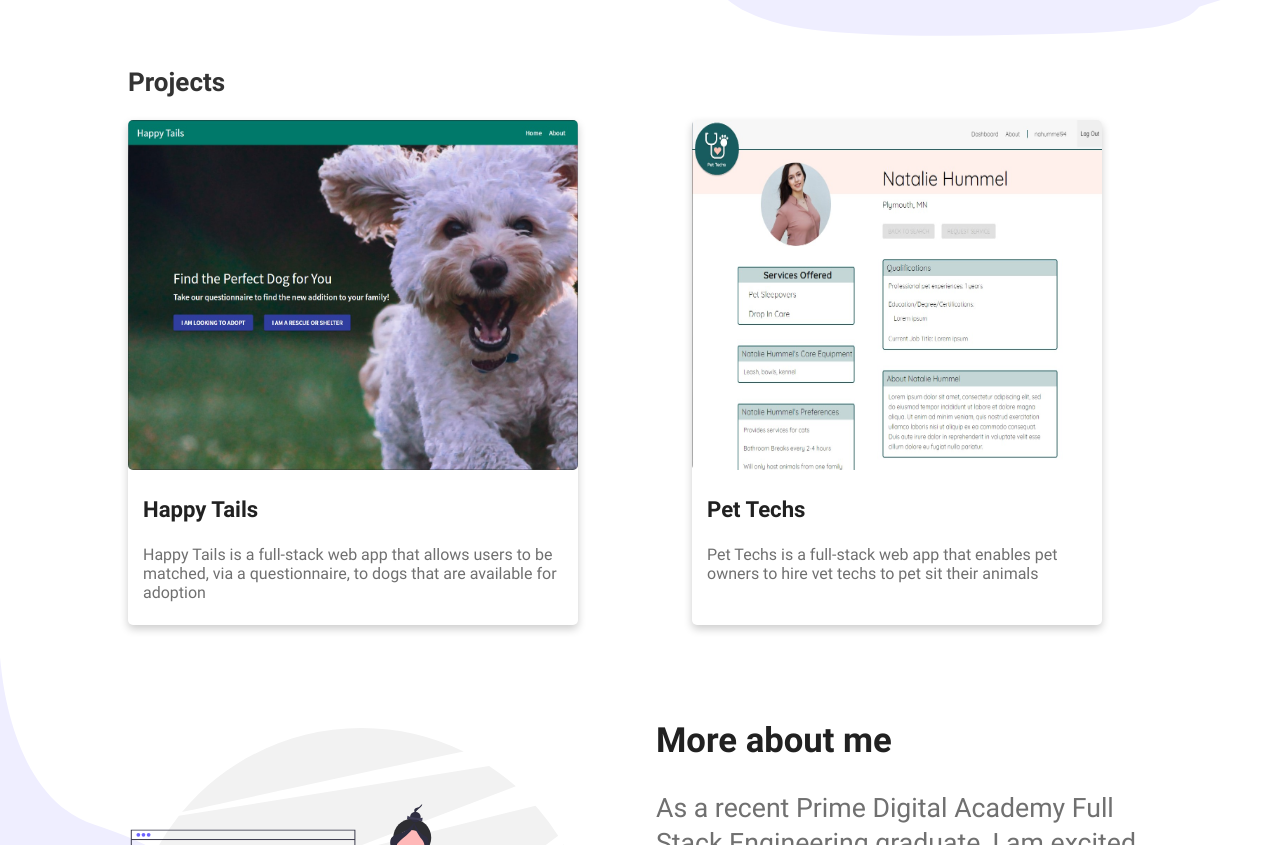
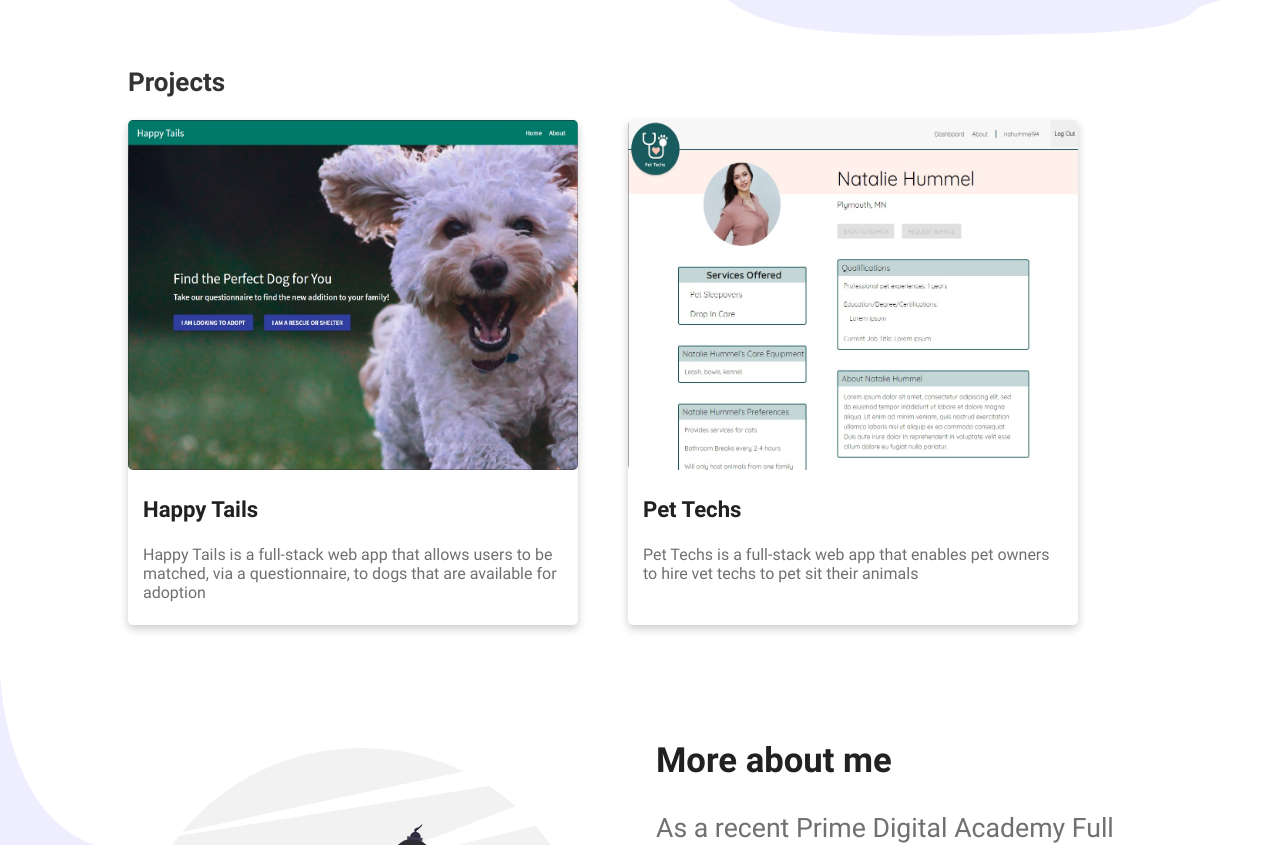
Before and after one commit to nahummel/nahummel.github.io, a Gatsby site: page / in a window 1280 px wide. Shown: the part 461-1306 px from the top of the page. Built offline with nearby package versions, Linux system fonts and the light colour scheme; Gatsby itself is replaced by a stand-in of ours.

Commit message:
Styled Project Component

```diff
--- a/src/components/landing/Projects/styles.js
+++ b/src/components/landing/Projects/styles.js
@@ -6,7 +6,11 @@ export const Wrapper = styled.div`
 
 export const Grid = styled.div`
   display: flex;
-  gap: 1.6rem 4rem;
+  flex-direction: column;
+
+  @media (min-width: 768px) {
+    flex-direction: row;
+  }
 `;
 export const ProjectItemWrapper = styled.a`
   box-shadow: 0 4px 8px 0 rgba(0, 0, 0, 0.2);
@@ -14,6 +18,7 @@ export const ProjectItemWrapper = styled.a`
   border-radius: 5px;
   margin-right: 50px;
   max-width: 450px;
+  margin-bottom: 20px;
 
   img {
     border-radius: 5px;
```
